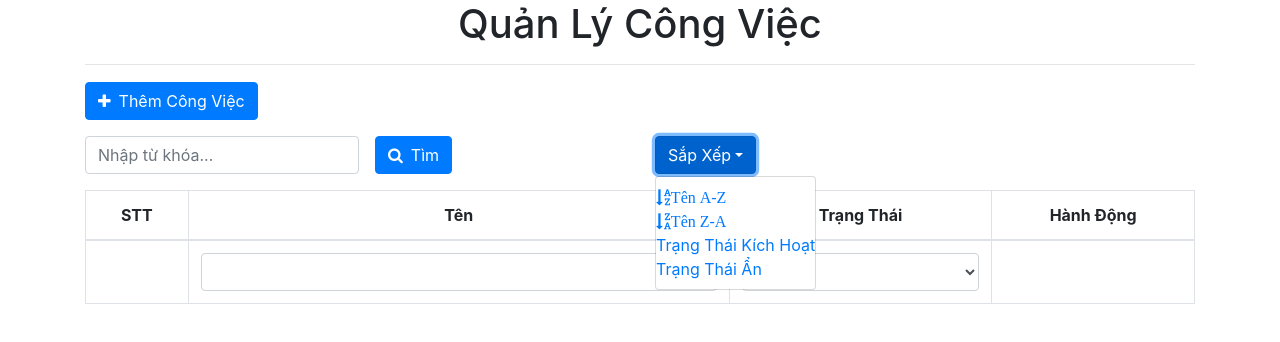
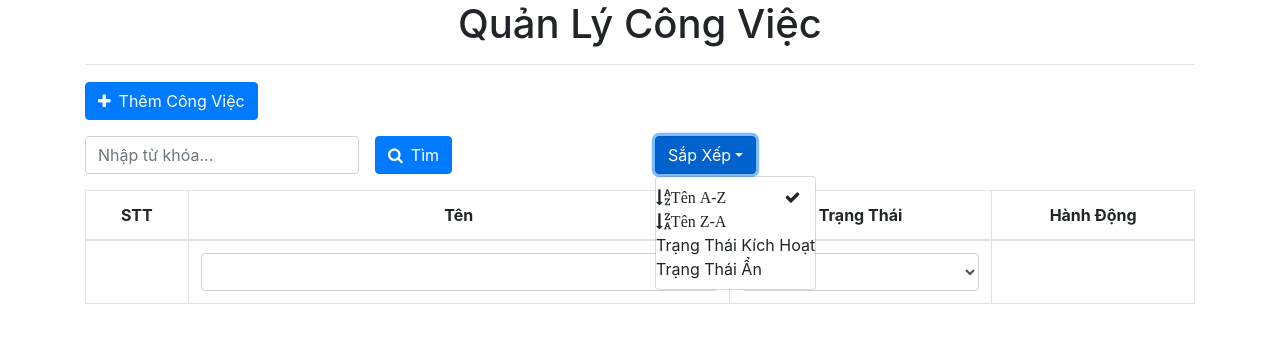
Before and after one commit to vanbui93/workflow-management, a React (Create React App) app: page / in a window 1280 px wide. Both pictures are taken after a click on the button "Sắp Xếp". Shown: the top 342 px of the page. Built offline with nearby package versions, Linux system fonts and the light colour scheme.

Commit message:
2020-04-24 up_09/Sort

```diff
--- a/src/App.css
+++ b/src/App.css
@@ -43,3 +43,12 @@
 .fa-times {
   cursor: pointer;
 }
+
+.sort-selected::after{
+  content: '\f00c';
+  font-family: FontAwesome;
+  font-weight: normal;
+  font-style: normal;
+  margin: 0 0 0 10px;
+  display: inline-block;
+}
--- a/src/App.js
+++ b/src/App.js
@@ -16,7 +16,9 @@ export default class App extends React.Component {
         name: '',
         status: -1
       },
-      keyword:''
+      keyword:'',
+      sortBy:'name', //mặc định sắp xếp theo tên
+      sortValue: 1
     }
   }
 
@@ -194,8 +196,17 @@ export default class App extends React.Component {
   })
  }
 
+ onSort = (sortBy,sortValue) => {
+  this.setState({
+    sortBy:sortBy,
+    sortValue:sortValue
+  });
+  console.log(this.state.sortBy,this.state.sortValue);
+ }
+
+
   render() {
-    var {tasks, isDisplayForm, taskEditItem,filter,keyword} = this.state;
+    var {tasks, isDisplayForm, taskEditItem,filter,keyword, sortBy,sortValue} = this.state;
 
     //Tiến hành render kết quả
     if(filter) { //Nếu tồn tại biến filter
@@ -231,6 +242,20 @@ export default class App extends React.Component {
       :
        '';
 
+    if(sortBy === 'name'){
+      tasks.sort((a,b) => {
+        if(a.name >b.name) return sortValue;
+        else if(a.name < b.name) return -sortValue;
+        else return 0;
+      })
+    } else { // sort theo status
+      tasks.sort((a,b) => {
+        if(a.status >b.status) return -sortValue;
+        else if(a.name < b.name) return sortValue;
+        else return 0;
+      })
+    }
+
     return (
       <div className="container">
         <div className="text-center">
@@ -244,7 +269,12 @@ export default class App extends React.Component {
           <div className={ isDisplayForm ? 'col-8' : 'col-12' }>
             <button type="button" className="btn btn-primary mb-3 mr-2" onClick={ this.onToggleForm }><i className="fa fa-plus mr-2"/>Thêm Công Việc</button>
             {/* <button type="button" className="btn btn-danger mb-3" onClick={() => this.onGenerateData()}><i className="fa fa-plus mr-2"/>Generate data</button> */}
-            <Control onSearch={this.onSearch}/>
+            <Control
+              onSearch={this.onSearch}
+              onSort={this.onSort}
+              sortBy={sortBy}
+              sortValue={sortValue}
+            />
             <div className="row mt-15">
               <div className="col-xs-12 col-sm-12 col-md-12 col-lg-12">
                 <TaskList
--- a/src/components/Control.js
+++ b/src/components/Control.js
@@ -1,27 +1,17 @@
 import React, { Component } from 'react'
 import Search from './Search'
+import Sort from './Sort'
 
 export default class Control extends Component {
   render() {
     return (
       <div className="row mt-15">
         <Search onSearch={this.props.onSearch} />
-        <div className="col-xs-6 col-sm-6 col-md-6 col-lg-6">
-          <div className="dropdown">
-            <button className="btn btn-primary dropdown-toggle" type="button" id="dropdownMenu1" data-toggle="dropdown" aria-haspopup="true" aria-expanded="true">Sắp Xếp</button>
-            <ul className="dropdown-menu" aria-labelledby="dropdownMenu1">
-              <li>
-                <a href="/"><i className="fa fa-sort-alpha-asc pr-5">Tên A-Z</i></a>
-              </li>
-              <li>
-                <a href="/"><i className="fa fa-sort-alpha-desc pr-5">Tên Z-A</i></a>
-              </li>
-              <li role="separator" className="divider" />
-              <li><a href="/">Trạng Thái Kích Hoạt</a></li>
-              <li><a href="/">Trạng Thái Ẩn</a></li>
-            </ul>
-          </div>
-        </div>
+        <Sort
+          onSort={this.props.onSort}
+          sortBy = {this.props.sortBy}
+          sortValue = {this.props.sortValue}
+        />
       </div>
     )
   }
--- /dev/null
+++ b/src/components/Sort.js
@@ -0,0 +1,57 @@
+import React, { Component } from 'react'
+
+export default class Sort extends Component {
+
+  // componentWillReceiveProps(nextProps){
+  //   console.log(nextProps);
+  // }
+
+  onClickSort = (sortBy, sortValue) => {
+    this.props.onSort(sortBy, sortValue) //props ban đầu (App -> Sort)
+    console.log(sortBy,sortValue); //sau khi truyền ngược lại props (Sort.js -> App.js -> Sort.js)
+
+
+  }
+
+  render() {
+    return (
+      <div className="col-xs-6 col-sm-6 col-md-6 col-lg-6">
+        <div className="dropdown">
+          <button className="btn btn-primary dropdown-toggle" type="button" id="dropdownMenu1" data-toggle="dropdown" aria-haspopup="true" aria-expanded="true">Sắp Xếp</button>
+          <ul className="dropdown-menu" aria-labelledby="dropdownMenu1">
+            <li onClick={()=> this.onClickSort('name',1)}>
+              <a role="button"
+                className={(this.props.sortBy === 'name' && this.props.sortValue === 1) ? 'sort-selected' : ''}
+              >
+                <i className="fa fa-sort-alpha-asc pr-5">Tên A-Z</i>
+              </a>
+            </li>
+            <li onClick={()=> this.onClickSort('name',-1)}>
+              <a role="button"
+                className={(this.props.sortBy ==='name' && this.props.sortValue === -1) ? 'sort-selected' : ''}
+              >
+                <i className="fa fa-sort-alpha-desc pr-5">Tên Z-A</i>
+              </a>
+            </li>
+            <li role="separator" className="divider" />
+            <li  onClick={()=> this.onClickSort('status',1)}>
+              <a
+                role="button"
+                className={(this.props.sortBy ==='status' && this.props.sortValue === 1) ? 'sort-selected' : ''}
+                >
+                Trạng Thái Kích Hoạt
+              </a>
+            </li>
+            <li onClick={()=> this.onClickSort('status',-1)}>
+              <a role="button"
+                className={(this.props.sortBy ==='status' && this.props.sortValue === -1) ? 'sort-selected' : ''}
+              >
+                Trạng Thái Ẩn
+              </a>
+            </li>
+          </ul>
+        </div>
+      </div>
+    )
+  }
+}
```
